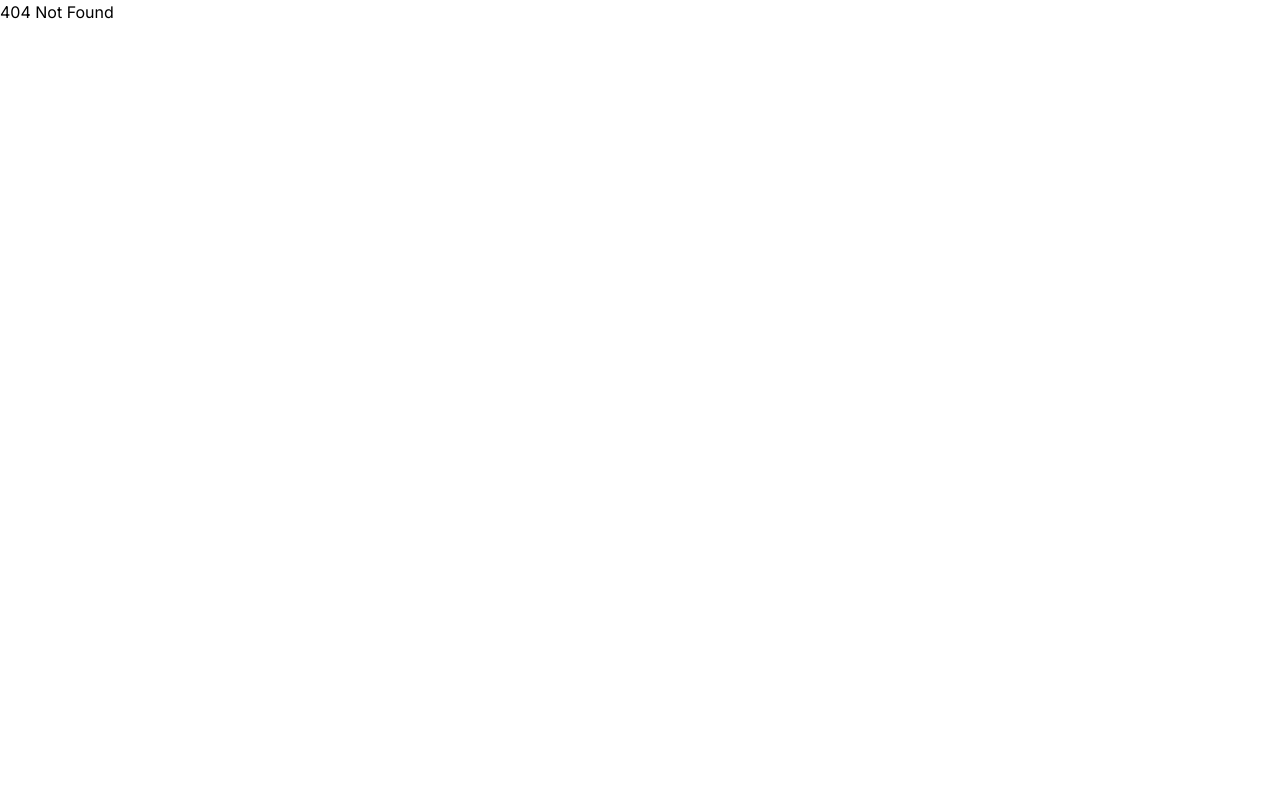
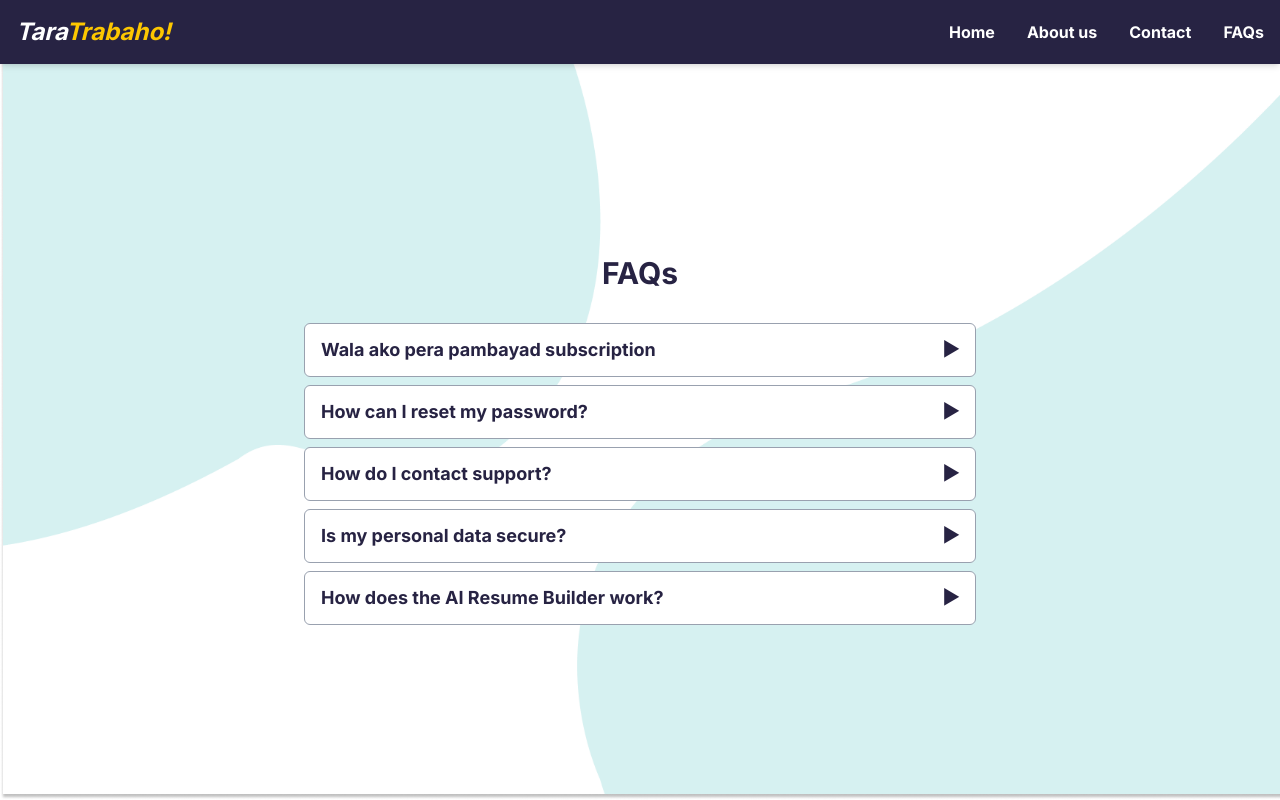
Before and after one commit to Marcus-Rivera/WebHosting-Trial2, a React (Vite) app in the folder front-end/Website/react-app/: page /Faqs in a window 1280 px wide. Before the commit this address had no page. Built offline with nearby package versions, Linux system fonts and the light colour scheme.

Commit message:
added Faqs modified App.jsx, LandingPage.jsx, ManageUser.jsx to fix: Faqs to Contact

```diff
--- a/front-end/Website/react-app/src/App.jsx
+++ b/front-end/Website/react-app/src/App.jsx
@@ -10,6 +10,7 @@ import AboutUsPage from "./AboutUsPage";
 import ManageUser from "./ManageUser";
 import JobListing from "./JobListing";
 import Profile from "./ProfileSection";
+import Faqs from "./Faqs";
 
 function App() {
   return (
@@ -24,7 +25,7 @@ function App() {
         <Route path="/about" element={<AboutUsPage />} />
         <Route path="/ManageUser" element={<ManageUser />} />
         <Route path="/JobListing" element={<JobListing />} />
-
+        <Route path="/Faqs" element={<Faqs />} />
         <Route path="*" element={<h1>404 Not Found</h1>} />
       </Routes>
     </Router>
--- /dev/null
+++ b/front-end/Website/react-app/src/Faqs.jsx
@@ -0,0 +1,133 @@
+import React, { useState } from "react";
+import bg from "./assets/BG.png"; // ✅ background image
+import { FaBars, FaTimes } from "react-icons/fa";
+
+const Faqs = () => {
+  const [isOpen, setIsOpen] = useState(false); // for mobile menu
+  const [activeIndex, setActiveIndex] = useState(null); // track open FAQ
+
+  // ✅ FAQ items (EDIT THIS PART to change questions & answers)
+  const faqs = [
+    {
+      question: "Wala ako pera pambayad subscription",
+      answer:
+        "Contact Kayle Matthew Calagui. "
+    },
+    {
+      question: "How can I reset my password?",
+      answer:
+        "If you need to reset your TaraTrabaho account password, simply click on the 'Forgot Password?' link on the login page and enter the email address associated with your account. You will receive a One-Time Password (OTP) or a reset link in your email. Use the OTP or follow the link to create a new password. Once updated, you can log in again using your new credentials. For security, we recommend choosing a strong password and keeping it private."
+    },
+    {
+      question: "How do I contact support?",
+      answer:
+        "You can reach our support team by clicking on the Contact option in the navigation bar or by sending an email to support@taratrabaho.com."
+    },
+    {
+      question: "Is my personal data secure?",
+      answer:
+        "Yes, we prioritize your privacy and security. All personal data is encrypted and handled in compliance with data protection laws."
+    },
+    {
+      question: "How does the AI Resume Builder work?",
+      answer:
+        "Our AI Resume Builder helps you create professional resumes quickly by guiding you step-by-step and suggesting improvements to your content."
+    }
+  ];
+
+  // Toggle accordion
+  const toggleFAQ = (index) => {
+    setActiveIndex(activeIndex === index ? null : index);
+  };
+
+  return (
+    <div
+      className="bg-cover min-h-screen flex flex-col"
+      style={{ backgroundImage: `url(${bg})` }}
+    >
+      {/* NAVBAR (same design as AboutUsPage) */}
+      <nav className="fixed top-0 left-0 w-full bg-[#272343] text-white shadow-md z-50">
+        <div className="max-w-7xl mx-auto px-4 flex items-center justify-between h-16">
+          <h1 className="text-2xl font-bold italic">
+            Tara<span className="text-yellow-400">Trabaho!</span>
+          </h1>
+          <ul className="hidden md:flex gap-8 font-semibold">
+            <li>
+              <a href="/" className="hover:text-yellow-400">
+                Home
+              </a>
+            </li>
+            <li>
+              <a href="/about" className="hover:text-yellow-400">
+                About us
+              </a>
+            </li>
+            <li>
+              <a href="/contact" className="hover:text-yellow-400">
+                Contact
+              </a>
+            </li>
+            <li>
+              <a href="/faqs" className="hover:text-yellow-400">
+                FAQs
+              </a>
+            </li>
+          </ul>
+          <button
+            className="md:hidden text-2xl"
+            onClick={() => setIsOpen(!isOpen)}
+          >
+            {isOpen ? <FaTimes /> : <FaBars />}
+          </button>
+        </div>
+
+        {/* Mobile Menu */}
+        {isOpen && (
+          <div className="md:hidden bg-[#272343] text-white px-4 py-3 space-y-3">
+            <a href="/" className="block hover:text-yellow-400">
+              Home
+            </a>
+            <a href="/about" className="block hover:text-yellow-400">
+              About us
+            </a>
+            <a href="/contact" className="block hover:text-yellow-400">
+              Contact
+            </a>
+            <a href="/faqs" className="block hover:text-yellow-400">
+              FAQs
+            </a>
+          </div>
+        )}
+      </nav>
+
+      {/* FAQ CONTENT */}
+      <div className="flex-1 flex flex-col items-center justify-center mt-20 px-4">
+        <h2 className="text-3xl font-bold text-[#272343] mb-8">FAQs</h2>
+
+        <div className="w-full max-w-2xl space-y-2">
+          {faqs.map((faq, index) => (
+            <div
+              key={index}
+              className="border border-gray-400 rounded-md overflow-hidden bg-white"
+            >
+              <button
+                onClick={() => toggleFAQ(index)}
+                className="w-full flex justify-between items-center px-4 py-3 text-left text-lg font-semibold text-[#272343] hover:bg-gray-100"
+              >
+                {faq.question}
+                <span>{activeIndex === index ? "▼" : "▶"}</span>
+              </button>
+              {activeIndex === index && (
+                <div className="px-4 py-3 text-sm text-gray-700 bg-gray-50">
+                  {faq.answer}
+                </div>
+              )}
+            </div>
+          ))}
+        </div>
+      </div>
+    </div>
+  );
+};
+
+export default Faqs;
--- a/front-end/Website/react-app/src/LandingPage.jsx
+++ b/front-end/Website/react-app/src/LandingPage.jsx
@@ -122,7 +122,7 @@ const LandingPage = () => {
                 <button onClick={() => { setContactOpen(true); setIsOpen(false); }} className="block hover:text-yellow-400">
                 Contact
                 </button>
-                <a href="/faqs" className="block hover:text-yellow-400">FAQs</a>
+                <a href="/Faqs" className="block hover:text-yellow-400">FAQs</a>
             </div>
             )}
         </nav>
--- a/front-end/Website/react-app/src/ManageUser.jsx
+++ b/front-end/Website/react-app/src/ManageUser.jsx
@@ -78,12 +78,7 @@ const ManageUser = () => {
         </table>
       </div>
 
-      {/* Logout Button */}
-      <div className="mt-8">
-        <button className="px-4 py-2 text-sm font-medium text-gray-700 bg-gray-100 rounded-md hover:bg-gray-200 transition-colors duration-300">
-          Logout
-        </button>
-      </div>
+
     </div>
   );
 };
```
